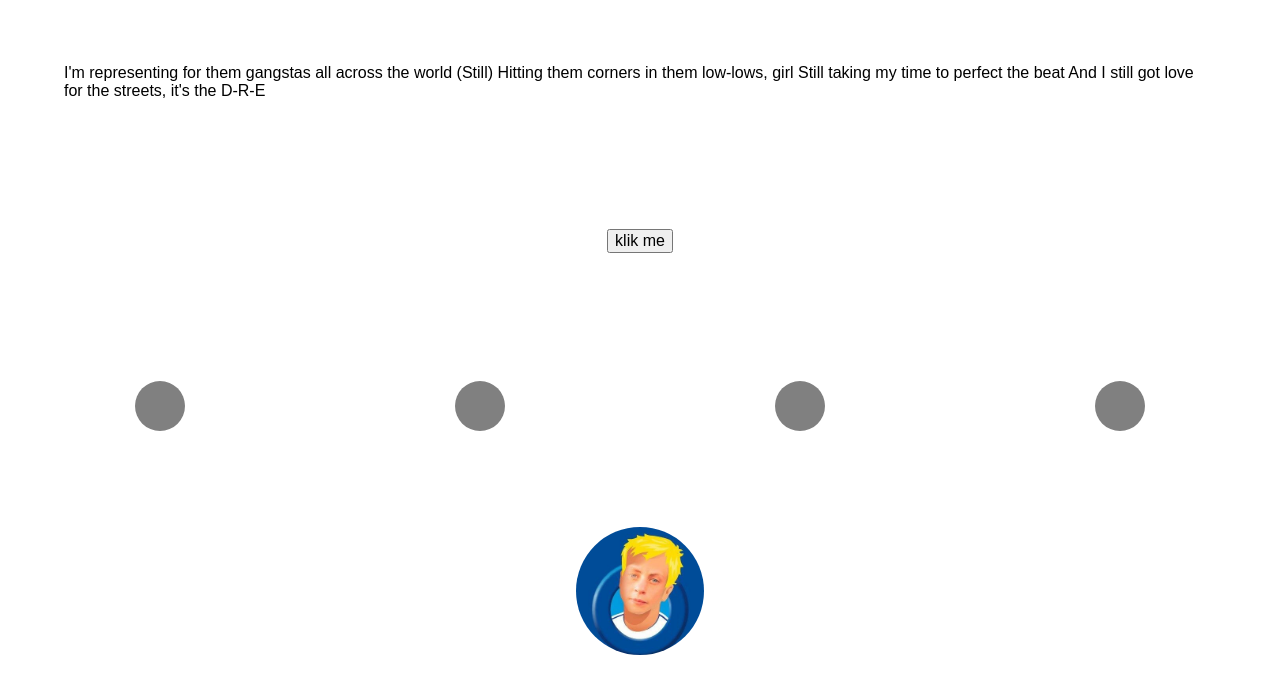
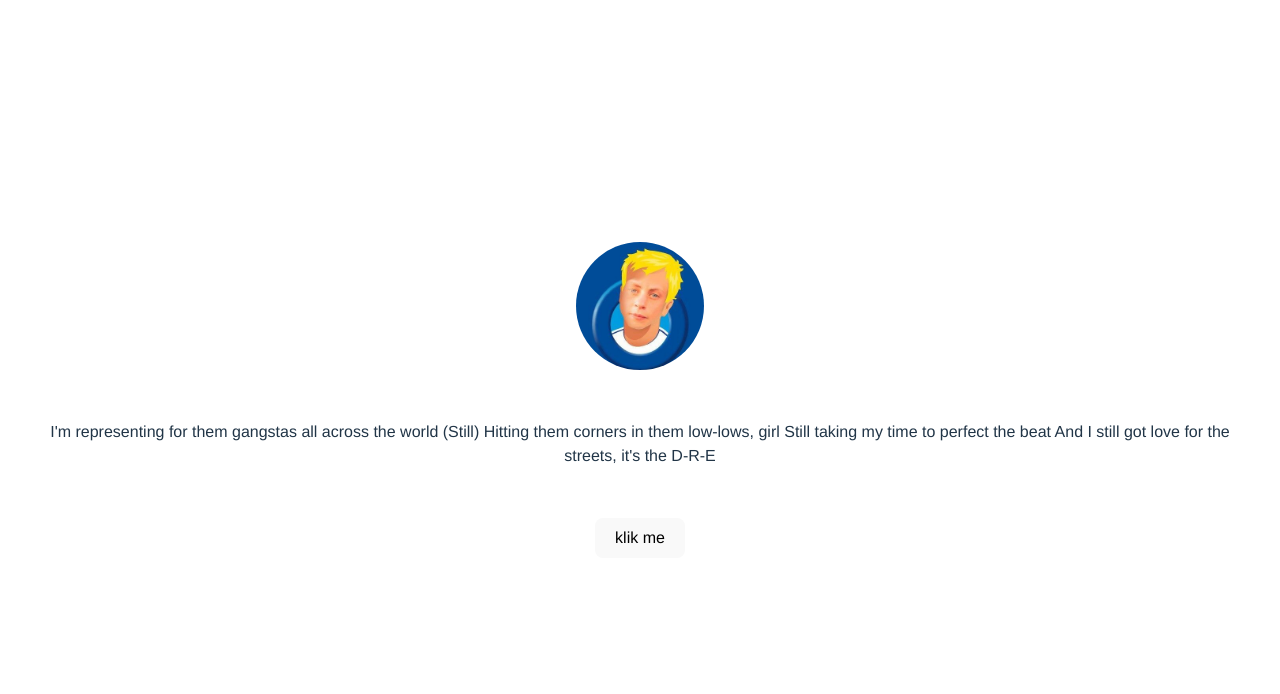
Before and after one commit to olle-johannesson/tts-rap, a website built with Parcel: page index.html in a window 1280 px wide. Built offline with nearby package versions, Linux system fonts and the light colour scheme.

Commit message:
update style

```diff
--- a/index.html
+++ b/index.html
@@ -1,28 +1,31 @@
 <!DOCTYPE html>
 <html>
   <head>
-    <title>Parcel Sandbox</title>
-    <meta charset="UTF-8" />
+    <title>why say it when you can...</title>
+    <meta charset="UTF-8" lang="en-US"/>
     <link rel="stylesheet" href="https://unpkg.com/tachyons@4.12.0/css/tachyons.min.css" crossorigin="anonymous" />
   </head>
 
-  <body>
-    <div id="text">
+  <body class="helvetica">
+  <main>
+    <div class="flex justify-center flex-wrap">
+      <img id="profile-picture" src="me.jpeg" class="br-100 h4 w4 dib v-mid" title="Olle Johannesson" alt="A picture of me">
+    </div>
+    <div id="text" contenteditable="true">
       I'm representing for them gangstas all across the world
 (Still) Hitting them corners in them low-lows, girl
 Still taking my time to perfect the beat
 And I still got love for the streets, it's the D-R-E
     </div>
     <button id="btn" type="button">klik me</button>
-    <div class="lamps">
-      <div class="lamp"></div>
-      <div class="lamp"></div>
-      <div class="lamp"></div>
-      <div class="lamp"></div>
-    </div>
-    <div class="fr-ns w-50-ns mt4 flex justify-center flex-wrap">
-        <img id="profile-picture" src="me.jpeg" class="br-100 h4 w4 dib v-mid" title="Olle Johannesson" alt="A picture of me">
-    </div>
+<!--    <div class="lamps">-->
+<!--      <div class="lamp"></div>-->
+<!--      <div class="lamp"></div>-->
+<!--      <div class="lamp"></div>-->
+<!--      <div class="lamp"></div>-->
+<!--    </div>-->
+  </main>
     <script src="index.js" type="module"></script>
+
   </body>
 </html>
--- a/index.js
+++ b/index.js
@@ -1,6 +1,6 @@
-import "./styles.css";
-// import EasySpeech from 'easy-speech'
-import { syllable } from "syllable";
+import "./vitestyle.css";
+import EasySpeech from 'easy-speech'
+import {syllable} from "syllable";
 import loopUrl from 'url:./drum-loop-bpm-91.wav'
 import { getNormallyDistributedNumber } from "./rnd";
 import orig from 'url:./me.jpeg'
--- a/styles.css
+++ b/styles.css
@@ -32,3 +32,12 @@ body > * {
   justify-content: center;
   align-items: center;
 }
+
+#text {
+  transition: background-color .2s ease;
+}
+
+#text:hover {
+  background-color: lightcyan;
+  border-radius: 5px;
+}
--- /dev/null
+++ b/vitestyle.css
@@ -0,0 +1,115 @@
+:root {
+    font-family: Inter, Avenir, Helvetica, Arial, sans-serif;
+    font-size: 16px;
+    line-height: 24px;
+    font-weight: 400;
+
+    color-scheme: light dark;
+    color: rgba(255, 255, 255, 0.87);
+    background-color: #242424;
+
+    font-synthesis: none;
+    text-rendering: optimizeLegibility;
+    -webkit-font-smoothing: antialiased;
+    -moz-osx-font-smoothing: grayscale;
+    -webkit-text-size-adjust: 100%;
+}
+
+a {
+    font-weight: 500;
+    color: #646cff;
+    text-decoration: inherit;
+}
+a:hover {
+    color: #535bf2;
+}
+
+body {
+    margin: 0;
+    display: flex;
+    place-items: center;
+    min-width: 320px;
+    min-height: 100vh;
+}
+
+h1 {
+    font-size: 3.2em;
+    line-height: 1.1;
+}
+
+main {
+    max-width: 1280px;
+    margin: 0 auto;
+    padding: 2rem;
+    text-align: center;
+    min-height: 60vh;
+    display: flex;
+    flex-direction: column;
+    align-items: center;
+    justify-content: space-evenly;
+}
+
+.logo {
+    height: 6em;
+    padding: 1.5em;
+    will-change: filter;
+}
+.logo:hover {
+    filter: drop-shadow(0 0 2em #646cffaa);
+}
+.logo.vanilla:hover {
+    filter: drop-shadow(0 0 2em #3178c6aa);
+}
+
+.card {
+    padding: 2em;
+}
+
+.read-the-docs {
+    color: #888;
+}
+
+button {
+    border-radius: 8px;
+    border: 1px solid transparent;
+    padding: 0.6em 1.2em;
+    font-size: 1em;
+    font-weight: 500;
+    font-family: inherit;
+    background-color: #1a1a1a;
+    cursor: pointer;
+    transition: border-color 0.25s;
+}
+button:hover {
+    border-color: #646cff;
+}
+button:focus,
+button:focus-visible {
+    outline: 4px auto -webkit-focus-ring-color;
+}
+
+span {
+    margin: 100px;
+}
+
+#text {
+    transition: background-color .2s ease;
+}
+
+#text:hover {
+    background-color: lightsteelblue;
+    border-radius: 5px;
+}
+
+@media (prefers-color-scheme: light) {
+    :root {
+        color: #213547;
+        background-color: #ffffff;
+    }
+    a:hover {
+        color: #747bff;
+    }
+    button {
+        background-color: #f9f9f9;
+    }
+}
```
